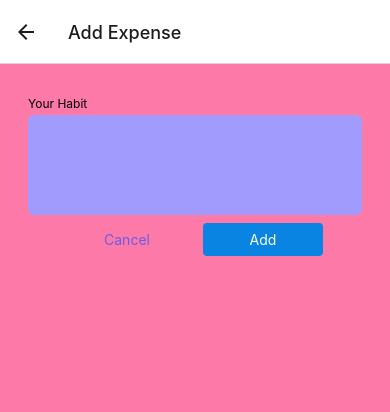
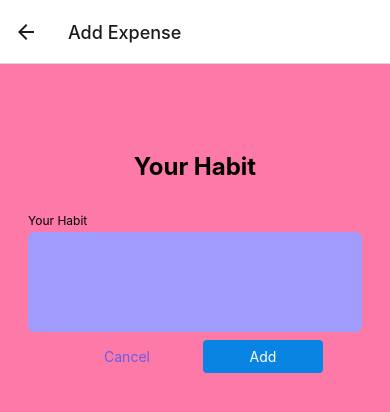
Before and after one commit to Laaguidi/Habits-React-native, a React Native app: screen /ManageHabit in a window 390 px wide. Shown: the top 412 px of the page. Built offline with nearby package versions, Linux system fonts and the light colour scheme.

Commit message:
add form input and working with real data

```diff
--- a/components/HabitForm.js
+++ b/components/HabitForm.js
@@ -1,21 +1,72 @@
-import { View } from 'react-native';
+import { useState } from 'react';
+import { View, Text, StyleSheet } from 'react-native';
+
 import Input from './Input';
+import Button from "./Button";
 
-function HabitForm() {
+function HabitForm({ onCancel, onSubmit, submitButtonLabel }) {
+    const [habitsText, setHabitsText] = useState('');
 
+    function habitChangedHandler(enteredValue) {
+        console.log('Entered text:', enteredValue); // Check if text is logged in the console
+        setHabitsText(enteredValue); // Update the state with the entered text
+    }
+
+    function submitHandler() {
+        const habitData = {
+            description: habitsText
+        }
+        onSubmit(habitData);
+    }
 
     return (
-        <View>
+        <View style={styles.form}>
+            <Text style={styles.title}>Your Habit</Text>
             <Input
                 label="Your Habit"
                 textInputConfig={{
                     multiline: true,
                     // autoCapitalize: 'none'
                     // autoCorrect: false // default is true
+                    onChangeText: habitChangedHandler
                 }}
+
             />
+
+            <View style={styles.buttons}>
+                <Button style={styles.button} mode="flat" onPress={onCancel}>
+                    Cancel
+                </Button>
+                <Button style={styles.button} onPress={submitHandler} >
+                    {/* {isEditing ? 'Update' : 'Add'} */}
+                    {submitButtonLabel}
+                </Button>
+            </View>
         </View>
     );
 }
 
 export default HabitForm;
+
+const styles = StyleSheet.create({
+    form: {
+        marginTop: 40,
+    },
+    title: {
+        fontSize: 24,
+        fontWeight: 'bold',
+        color: 'black',
+        marginVertical: 24,
+        textAlign: 'center'
+    },
+    buttons: {
+        flexDirection: 'row',
+        justifyContent: 'center',
+        alignItems: 'center',
+    },
+    button: {
+        minWidth: 120,
+        marginHorizontal: 8,
+    },
+
+});
--- a/screens/ManageHabit.js
+++ b/screens/ManageHabit.js
@@ -30,37 +30,45 @@ function ManageHabit({route, navigation}){
         navigation.goBack();
     }
 
-    function confirmHandler() {
+    function confirmHandler(habitData) {
         if (isEditing) {
             habitsCtx.updateHabit(
                 editedHabitId,
-                {
+                habitData
+              /*  {
                     description: 'Test!!!!',
                     amount: 29.99,
                     date: new Date('2022-05-20'),
-                }
+                }*/
             );
         } else {
-            habitsCtx.addHabit({
+            habitsCtx.addHabit(
+                habitData
+            /*    {
                 description: 'Test',
                 amount: 19.99,
                 date: new Date('2022-05-19'),
-            });
+            }*/
+            );
         }
         navigation.goBack();
     }
 
     return (
         <View style={styles.container}>
-            <HabitForm />
-            <View style={styles.buttons}>
+            <HabitForm
+                onCancel={cancelHandler}
+                onSubmit={confirmHandler}
+                submitButtonLabel={isEditing ? 'Update' : 'Add'}
+            />
+           {/* <View style={styles.buttons}>
                 <Button style={styles.button} mode="flat" onPress={cancelHandler}>
                     Cancel
                 </Button>
                 <Button style={styles.button} onPress={confirmHandler}>
                     {isEditing ? 'Update' : 'Add'}
                 </Button>
-            </View>
+            </View>*/}
             {isEditing && (
                 <View style={styles.deleteContainer}>
                     <IconButton
```
